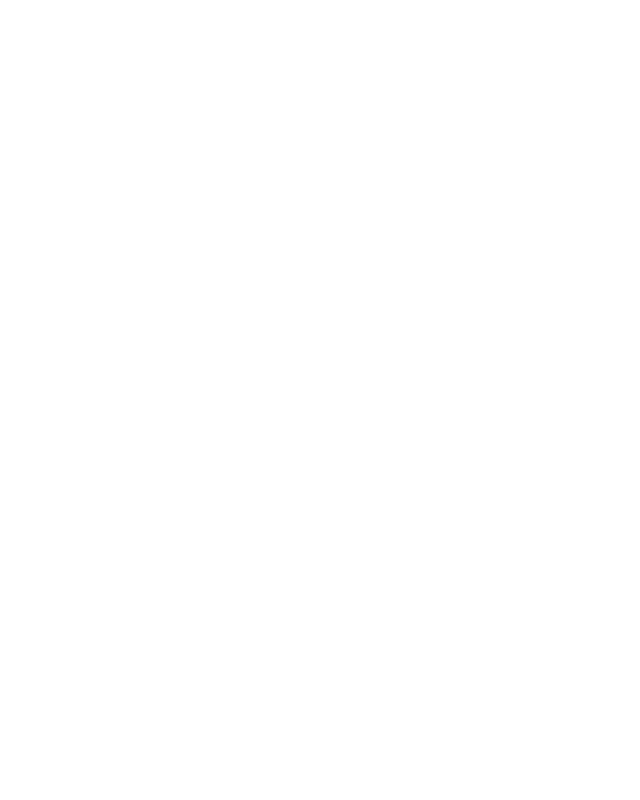
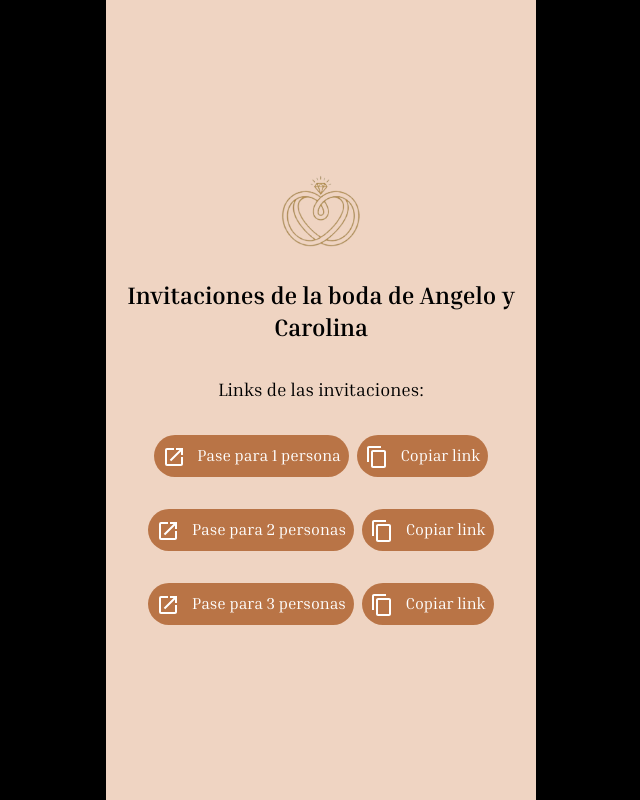
Before and after one commit to fili258-oss/boda-invitacion, a Next.js app: page / in a window 1280 px wide. Before the commit this address had no page. Shown: the whole page, without its empty margins (319-959 px from the left). Built offline with nearby package versions, Linux system fonts and the light colour scheme.

Commit message:
feat(Home): add invitation links with copy functionality and NotFound component

```diff
--- /dev/null
+++ b/src/app/not-found.tsx
@@ -0,0 +1,5 @@
+import { redirect, RedirectType } from 'next/navigation'
+
+export default function NotFound() {
+  redirect('/', RedirectType.replace);
+}
--- a/src/app/page.tsx
+++ b/src/app/page.tsx
@@ -1,5 +1,68 @@
-import { notFound } from 'next/navigation';
+'use client';
+import Link from 'next/link'
+import { useState } from 'react';
+import { MdContentCopy, MdOpenInNew, MdLibraryAddCheck } from "react-icons/md";
+import Image from 'next/image';
 
 export default function Home() {
-  notFound();
+  const pase1PersonaLink = '/pase-1-persona';
+  const pase2PersonasLink = '/pase-2-personas';
+  const pase3PersonasLink = '/pase-3-personas';
+
+  const [isCopied1, setIsCopied1] = useState<boolean>(false);
+  const [isCopied2, setIsCopied2] = useState<boolean>(false);
+  const [isCopied3, setIsCopied3] = useState<boolean>(false);
+
+  const handleCopyLink = (link: string) => {
+    let fullLink = `${window.location.origin}${link}`;
+    navigator.clipboard.writeText(fullLink);
+    switch (link) {
+      case "/pase-1-persona":
+        setIsCopied1(true);
+        setTimeout(() => {
+          setIsCopied1(false);
+        }, 2000);
+        break;
+      case "/pase-2-personas":
+        setIsCopied2(true);
+        setTimeout(() => {
+          setIsCopied2(false);
+        }, 2000);
+        break;
+      case "/pase-3-personas":
+        setIsCopied3(true);
+        setTimeout(() => {
+          setIsCopied3(false);
+        }, 2000);
+        break;
+      default:
+        break;
+    }
+  }
+
+  return (
+    <div className="flex flex-col items-center justify-center h-screen bg-primary-300 p-4 gap-8">
+      <Image
+                src="/assets/images/elements/anillos-icono.avif"
+                alt="Adorno de la sección dos"
+                className="z-20 object-contain"
+                width={80}
+                height={80}
+              />
+      <h1 className="text-2xl font-bold text-center">Invitaciones de la boda de Angelo y Carolina</h1>
+      <p className="text-lg">Links de las invitaciones:</p>
+      <div className="flex flex-row gap-2">
+        <Link href="/pase-1-persona" transitionTypes={['slide-in']} className="bg-primary-600 text-white p-2 rounded-full"><MdOpenInNew className="inline mr-2 text-2xl" /> Pase para 1 persona</Link>
+        <button onClick={() => handleCopyLink(pase1PersonaLink)} className="bg-primary-600 text-white p-2 rounded-full">{isCopied1 ? <MdLibraryAddCheck className="inline mr-2 text-2xl" /> : <MdContentCopy className="inline mr-2 text-2xl" />} {isCopied1 ? 'Link copiado' : 'Copiar link'}</button>
+      </div>
+      <div className="flex flex-row gap-2">
+        <Link href="/pase-2-personas" transitionTypes={['slide-in']} className="bg-primary-600 text-white p-2 rounded-full"><MdOpenInNew className="inline mr-2 text-2xl" /> Pase para 2 personas</Link>
+        <button onClick={() => handleCopyLink(pase2PersonasLink)} className="bg-primary-600 text-white p-2 rounded-full">{isCopied2 ? <MdLibraryAddCheck className="inline mr-2 text-2xl" /> : <MdContentCopy className="inline mr-2 text-2xl" />} {isCopied2 ? 'Link copiado' : 'Copiar link'}</button>
+      </div>
+      <div className="flex flex-row gap-2">
+        <Link href="/pase-3-personas" transitionTypes={['slide-in']} className="bg-primary-600 text-white p-2 rounded-full"><MdOpenInNew className="inline mr-2 text-2xl" /> Pase para 3 personas</Link>
+        <button onClick={() => handleCopyLink(pase3PersonasLink)} className="bg-primary-600 text-white p-2 rounded-full">{isCopied3 ? <MdLibraryAddCheck className="inline mr-2 text-2xl" /> : <MdContentCopy className="inline mr-2 text-2xl" />} {isCopied3 ? 'Link copiado' : 'Copiar link'}</button>
+      </div>
+    </div>
+  )
 }
```
